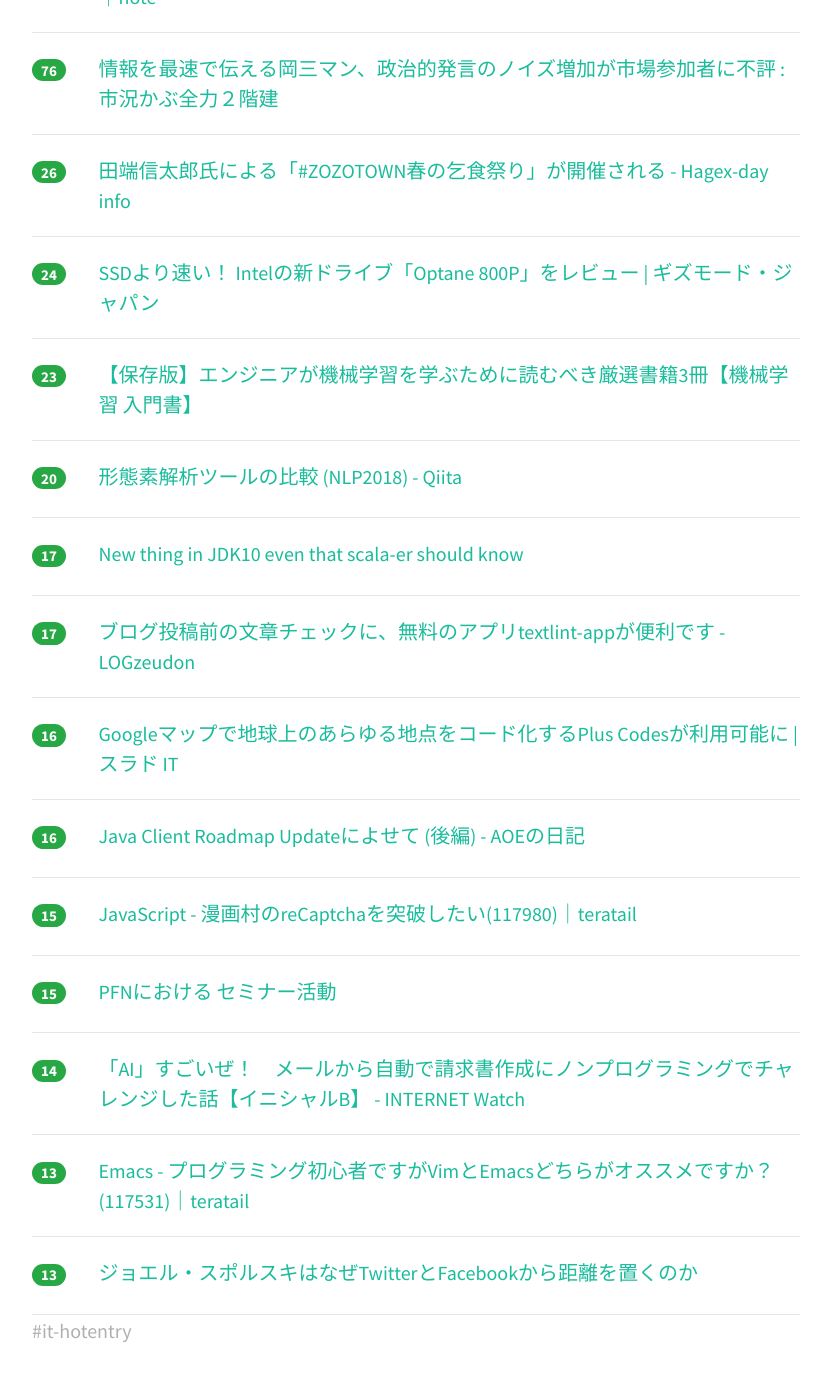
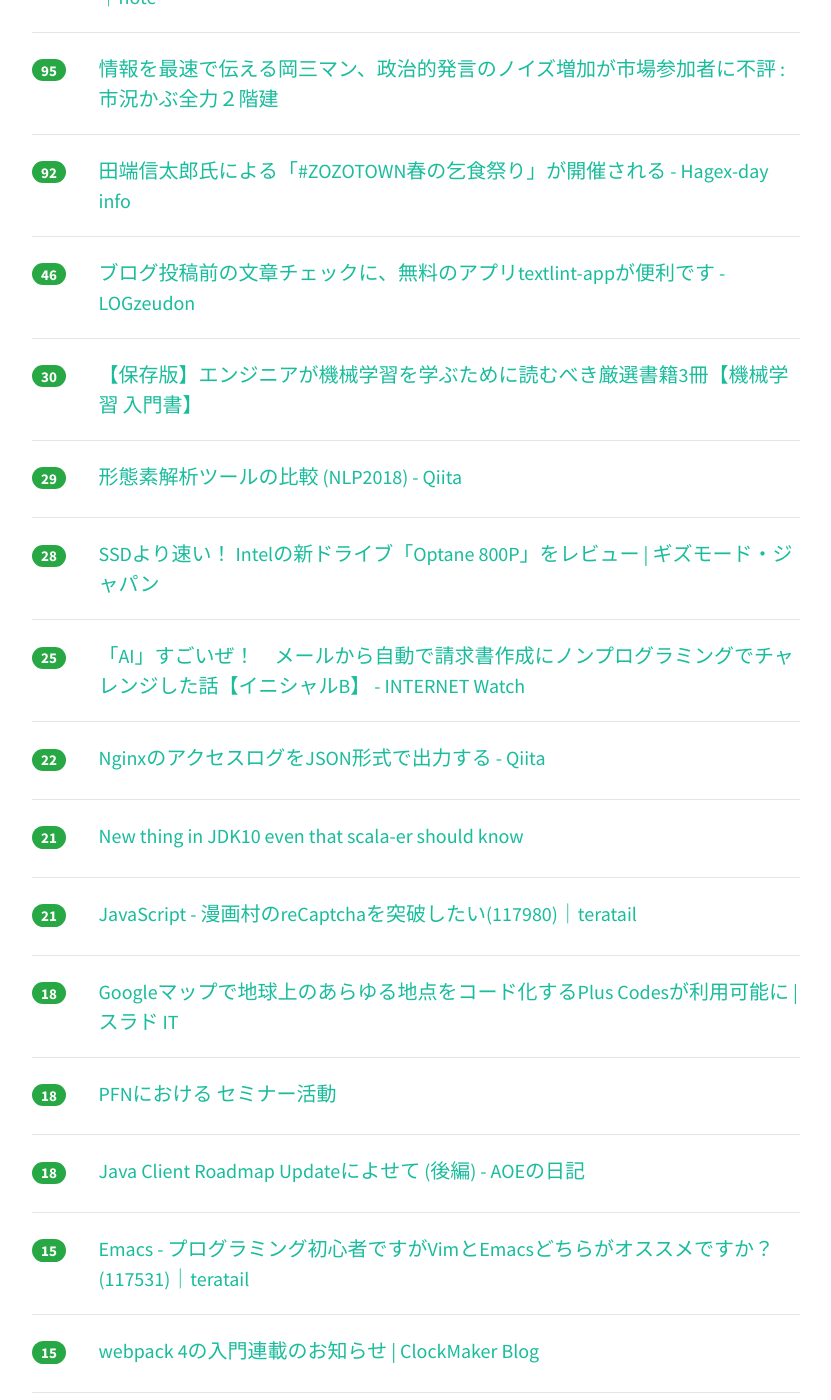
Before and after one commit to yatta47/hatena-matome-site, a Jekyll site: the page built from _posts/2018-03-19-hatena.md, in a window 1280 px wide and 1400 px high, scrolled down 521 px. Shown: the whole window, without its empty margins (224-1055 px from the left). Built offline with Jekyll 4.4.1, drawn with Linux system fonts in a browser that asks for light colours; nearby versions of some CDN libraries; some of the changed text lies outside the part shown.

Commit message:
Updated 2018-03-19

```diff
--- a/_posts/2018-03-19-hatena.md
+++ b/_posts/2018-03-19-hatena.md
@@ -1,88 +1,108 @@
 ---
 layout: post
 title:  "2018-03-19 はてぶIT"
-date:   2018-03-19 09:02:09
+date:   2018-03-19 10:03:18
 tags: [it-hotentry]
 ---
-16 件のデータあり
+20 件のデータあり
 
 <hr><div class="row">
-<div class="col-1"><span class="badge badge-pill badge-success h2">101</span></div>
+<div class="col-1"><span class="badge badge-pill badge-success h2">145</span></div>
 <div class="col-11"><a href='http://www.kunst1080.net/entry/2018/03/18/225102' target='_blank'>DockerでXサーバを動かしてGUIを直接表示する - くんすとの備忘録</a></div>
 </div>
 <hr>
 <div class="row">
-<div class="col-1"><span class="badge badge-pill badge-success h2">82</span></div>
+<div class="col-1"><span class="badge badge-pill badge-success h2">139</span></div>
 <div class="col-11"><a href='https://note.mu/konpyu/n/n694491cd9e80' target='_blank'>すべてをjsにまとめる思想を理解する - webpackハンズオンシリーズ｜こんぴゅ｜note</a></div>
 </div>
 <hr>
 <div class="row">
-<div class="col-1"><span class="badge badge-pill badge-success h2">76</span></div>
+<div class="col-1"><span class="badge badge-pill badge-success h2">95</span></div>
 <div class="col-11"><a href='http://kabumatome.doorblog.jp/archives/65910918.html' target='_blank'>情報を最速で伝える岡三マン、政治的発言のノイズ増加が市場参加者に不評 : 市況かぶ全力２階建</a></div>
 </div>
 <hr>
 <div class="row">
-<div class="col-1"><span class="badge badge-pill badge-success h2">26</span></div>
+<div class="col-1"><span class="badge badge-pill badge-success h2">92</span></div>
 <div class="col-11"><a href='http://hagex.hatenadiary.jp/entry/2018/03/19/032731' target='_blank'>田端信太郎氏による「#ZOZOTOWN春の乞食祭り」が開催される - Hagex-day info</a></div>
 </div>
 <hr>
 <div class="row">
-<div class="col-1"><span class="badge badge-pill badge-success h2">24</span></div>
+<div class="col-1"><span class="badge badge-pill badge-success h2">46</span></div>
+<div class="col-11"><a href='http://blog.rokuzeudon.com/entry/textlint-app-install' target='_blank'>ブログ投稿前の文章チェックに、無料のアプリtextlint-appが便利です - LOGzeudon</a></div>
+</div>
+<hr>
+<div class="row">
+<div class="col-1"><span class="badge badge-pill badge-success h2">30</span></div>
+<div class="col-11"><a href='https://www.codexa.net/machine-learning-books/' target='_blank'>【保存版】エンジニアが機械学習を学ぶために読むべき厳選書籍3冊【機械学習 入門書】</a></div>
+</div>
+<hr>
+<div class="row">
+<div class="col-1"><span class="badge badge-pill badge-success h2">29</span></div>
+<div class="col-11"><a href='https://qiita.com/sugiyamath/items/69047b6667256034fa5e' target='_blank'>形態素解析ツールの比較 (NLP2018) - Qiita</a></div>
+</div>
+<hr>
+<div class="row">
+<div class="col-1"><span class="badge badge-pill badge-success h2">28</span></div>
 <div class="col-11"><a href='https://www.gizmodo.jp/2018/03/optane-800p-review.html' target='_blank'>SSDより速い！ Intelの新ドライブ「Optane 800P」をレビュー | ギズモード・ジャパン</a></div>
 </div>
 <hr>
 <div class="row">
-<div class="col-1"><span class="badge badge-pill badge-success h2">23</span></div>
-<div class="col-11"><a href='https://www.codexa.net/machine-learning-books/' target='_blank'>【保存版】エンジニアが機械学習を学ぶために読むべき厳選書籍3冊【機械学習 入門書】</a></div>
+<div class="col-1"><span class="badge badge-pill badge-success h2">25</span></div>
+<div class="col-11"><a href='https://internet.watch.impress.co.jp/docs/column/shimizu/1110337.html' target='_blank'>「AI」すごいぜ！　メールから自動で請求書作成にノンプログラミングでチャレンジした話【イニシャルB】 - INTERNET Watch</a></div>
 </div>
 <hr>
 <div class="row">
-<div class="col-1"><span class="badge badge-pill badge-success h2">20</span></div>
-<div class="col-11"><a href='https://qiita.com/sugiyamath/items/69047b6667256034fa5e' target='_blank'>形態素解析ツールの比較 (NLP2018) - Qiita</a></div>
+<div class="col-1"><span class="badge badge-pill badge-success h2">22</span></div>
+<div class="col-11"><a href='https://qiita.com/progrhyme/items/c85d28eb18359f3f50d9' target='_blank'>NginxのアクセスログをJSON形式で出力する - Qiita</a></div>
 </div>
 <hr>
 <div class="row">
-<div class="col-1"><span class="badge badge-pill badge-success h2">17</span></div>
+<div class="col-1"><span class="badge badge-pill badge-success h2">21</span></div>
 <div class="col-11"><a href='https://www.slideshare.net/nowokay/new-thing-in-jdk10-even-that-scalaer-should-know' target='_blank'>New thing in JDK10 even that scala-er should know</a></div>
 </div>
 <hr>
 <div class="row">
-<div class="col-1"><span class="badge badge-pill badge-success h2">17</span></div>
-<div class="col-11"><a href='http://blog.rokuzeudon.com/entry/textlint-app-install' target='_blank'>ブログ投稿前の文章チェックに、無料のアプリtextlint-appが便利です - LOGzeudon</a></div>
+<div class="col-1"><span class="badge badge-pill badge-success h2">21</span></div>
+<div class="col-11"><a href='https://teratail.com/questions/117980' target='_blank'>JavaScript - 漫画村のreCaptchaを突破したい(117980)｜teratail</a></div>
 </div>
 <hr>
 <div class="row">
-<div class="col-1"><span class="badge badge-pill badge-success h2">16</span></div>
+<div class="col-1"><span class="badge badge-pill badge-success h2">18</span></div>
 <div class="col-11"><a href='https://it.srad.jp/story/18/03/18/0654219/' target='_blank'>Googleマップで地球上のあらゆる地点をコード化するPlus Codesが利用可能に | スラド IT</a></div>
 </div>
 <hr>
 <div class="row">
-<div class="col-1"><span class="badge badge-pill badge-success h2">16</span></div>
+<div class="col-1"><span class="badge badge-pill badge-success h2">18</span></div>
+<div class="col-11"><a href='https://www.slideshare.net/unnonouno/pfn-91049575' target='_blank'>PFNにおける セミナー活動</a></div>
+</div>
+<hr>
+<div class="row">
+<div class="col-1"><span class="badge badge-pill badge-success h2">18</span></div>
 <div class="col-11"><a href='http://aoe-tk.hatenablog.com/entry/2018/03/18/185144' target='_blank'>Java Client Roadmap Updateによせて (後編) - AOEの日記</a></div>
 </div>
 <hr>
 <div class="row">
 <div class="col-1"><span class="badge badge-pill badge-success h2">15</span></div>
-<div class="col-11"><a href='https://teratail.com/questions/117980' target='_blank'>JavaScript - 漫画村のreCaptchaを突破したい(117980)｜teratail</a></div>
+<div class="col-11"><a href='https://teratail.com/questions/117531' target='_blank'>Emacs - プログラミング初心者ですがVimとEmacsどちらがオススメですか？(117531)｜teratail</a></div>
 </div>
 <hr>
 <div class="row">
 <div class="col-1"><span class="badge badge-pill badge-success h2">15</span></div>
-<div class="col-11"><a href='https://www.slideshare.net/unnonouno/pfn-91049575' target='_blank'>PFNにおける セミナー活動</a></div>
+<div class="col-11"><a href='http://clockmaker.jp/blog/2018/03/webpack4/' target='_blank'>webpack 4の入門連載のお知らせ | ClockMaker Blog</a></div>
 </div>
 <hr>
 <div class="row">
 <div class="col-1"><span class="badge badge-pill badge-success h2">14</span></div>
-<div class="col-11"><a href='https://internet.watch.impress.co.jp/docs/column/shimizu/1110337.html' target='_blank'>「AI」すごいぜ！　メールから自動で請求書作成にノンプログラミングでチャレンジした話【イニシャルB】 - INTERNET Watch</a></div>
+<div class="col-11"><a href='https://dev.to/chikamim/twitterfacebook-44ki' target='_blank'>ジョエル・スポルスキはなぜTwitterとFacebookから距離を置くのか</a></div>
 </div>
 <hr>
 <div class="row">
-<div class="col-1"><span class="badge badge-pill badge-success h2">13</span></div>
-<div class="col-11"><a href='https://teratail.com/questions/117531' target='_blank'>Emacs - プログラミング初心者ですがVimとEmacsどちらがオススメですか？(117531)｜teratail</a></div>
+<div class="col-1"><span class="badge badge-pill badge-success h2">12</span></div>
+<div class="col-11"><a href='http://weekly.ascii.jp/elem/000/000/412/412176/' target='_blank'>これは名機の予感 ソニーの5000円台ワイヤレスヘッドフォンがいい感じ - 週刊アスキー</a></div>
 </div>
 <hr>
 <div class="row">
-<div class="col-1"><span class="badge badge-pill badge-success h2">13</span></div>
-<div class="col-11"><a href='https://dev.to/chikamim/twitterfacebook-44ki' target='_blank'>ジョエル・スポルスキはなぜTwitterとFacebookから距離を置くのか</a></div>
+<div class="col-1"><span class="badge badge-pill badge-success h2">9</span></div>
+<div class="col-11"><a href='http://linky-juku.com/wp/liberal-arts-2' target='_blank'>もっとネイピア数!更に踏み込んだ応用:複利とe誕生のキッカケ,そして完全順列 | 理系科目総合解説サイト by Shu Yasuda 個別指導塾YES理数科</a></div>
 </div>
 <hr>
```
